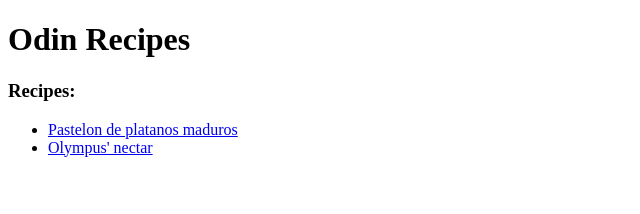
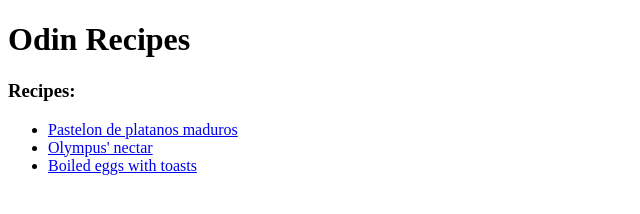
Before and after one commit to Javier3221/odin-recipes, a plain HTML site: page index.html in a window 1280 px wide. Shown: the whole page, without its empty margins (0-640 px from the left). Drawn offline with Linux system fonts and the light colour scheme.

Commit message:
Include third page link on index

```diff
--- a/index.html
+++ b/index.html
@@ -12,6 +12,7 @@
         <ul>
             <li><a href="./recipes/pastelon_platanos_maduros.html">Pastelon de platanos maduros</a></li>
             <li><a href="./recipes/Olympus'_nectar.html">Olympus' nectar</a></li>
+            <li><a href="./recipes/Boiled_eggs_and_toast.html">Boiled eggs with toasts</a></li>
         </ul>
     </body>
 </html>
```
